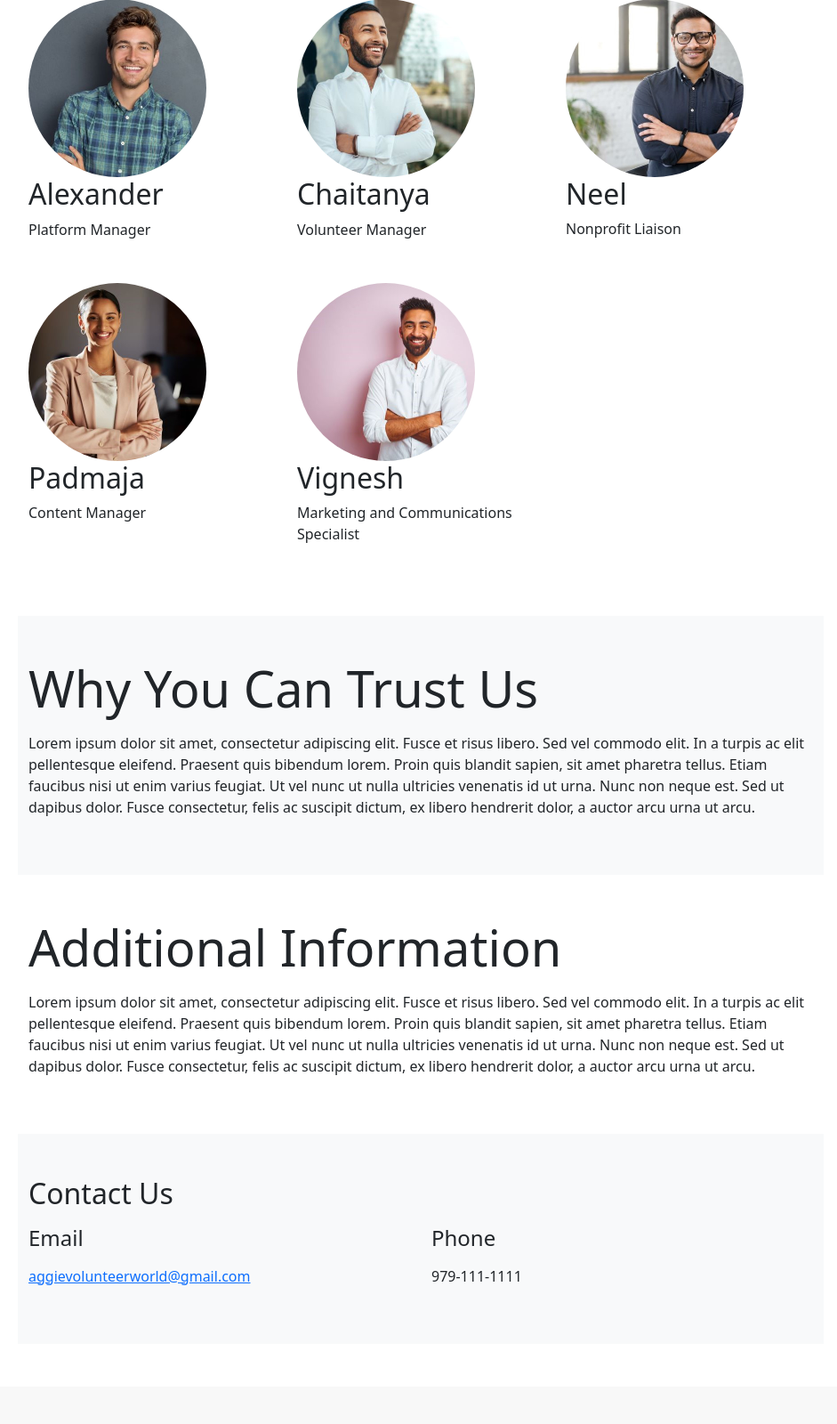
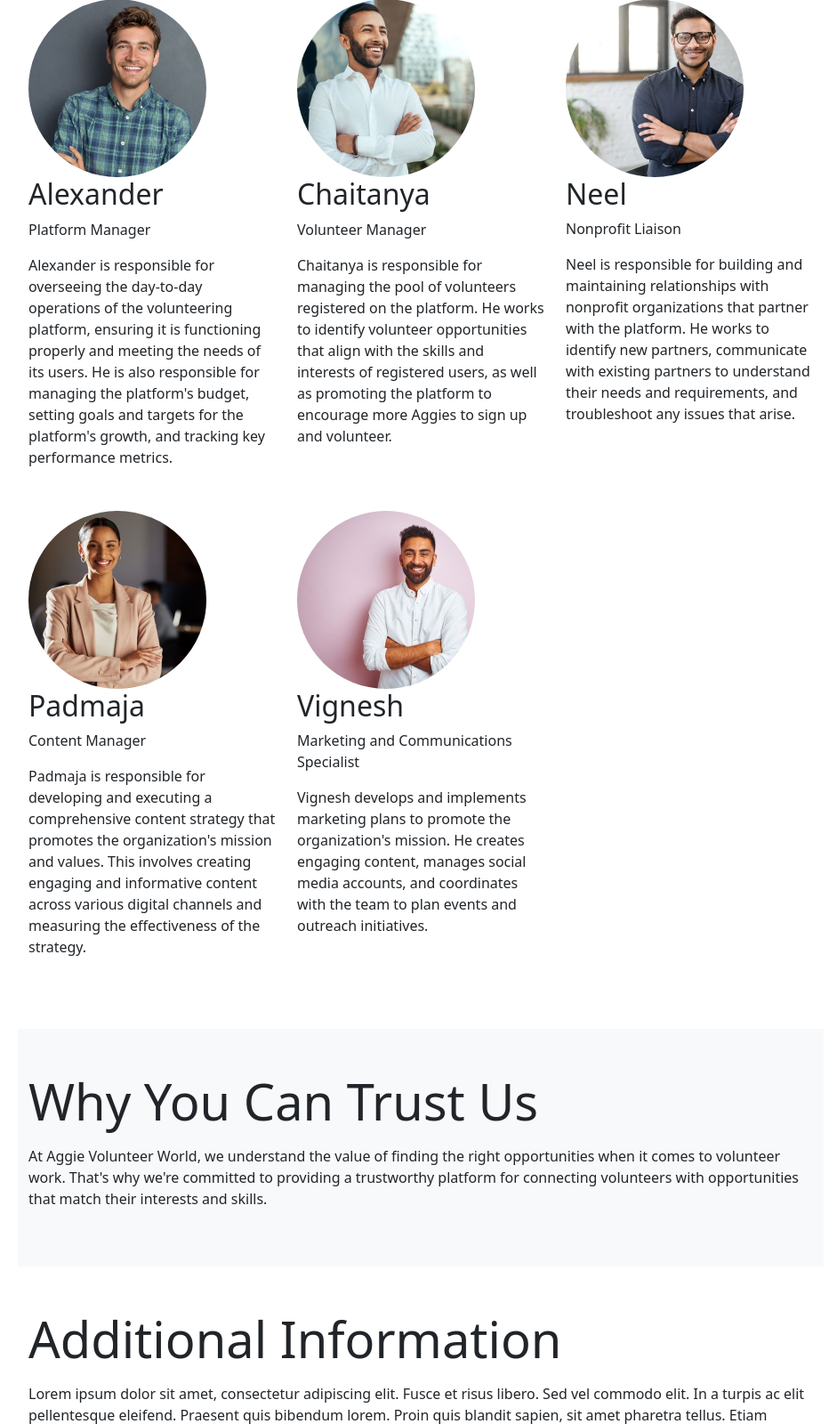
Before and after one commit to neelbedarkar/AggieVolunteerWorld, a Flask app: page /about_us in a window 1280 px wide. Shown: the part 1345-2945 px from the top of the page at 89% size, without its empty margins (167-1108 px from the left). Before the commit the page ends 2789 px from the top, so only its background shows below. Run offline with Flask 2, Linux system fonts and the light colour scheme; some libraries are stand-ins or nearby versions.

Commit message:
Update about_us.html

```diff
--- a/templates/about_us.html
+++ b/templates/about_us.html
@@ -119,29 +119,32 @@
           <img class="img-fluid rounded-circle" width="200" height="200" src="../static/images/Alex.jpg"/>
         <h2>Alexander</h2>
         <p>Platform Manager</p>
+          <p>Alexander is responsible for overseeing the day-to-day operations of the volunteering platform, ensuring it is functioning properly and meeting the needs of its users. He is also responsible for managing the platform's budget, setting goals and targets for the platform's growth, and tracking key performance metrics.</p>
       </div>
       <div class="col-md-4 col-xs-6 pb-3 mt-3">
           <img class="img-fluid rounded-circle" width="200" height="200" src="../static/images/Chaitanya.jpg"/>
         <h2>Chaitanya</h2>
         <p>Volunteer  Manager</p>
+          <p>Chaitanya is responsible for managing the pool of volunteers registered on the platform. He works to identify volunteer opportunities that align with the skills and interests of registered users, as well as promoting the platform to encourage more Aggies to sign up and volunteer.</p>
       </div>
      <div class="col-md-4 col-xs-6 pb-3 mt-3">
           <img class="img-fluid rounded-circle" width="200" height="200" src="../static/images/Neel.jpg"/>
         <h2>Neel</h2>
         <p>Nonprofit Liaison</p>
-
+      <p>Neel is responsible for building and maintaining relationships with nonprofit organizations that partner with the platform. He works to identify new partners, communicate with existing partners to understand their needs and requirements, and troubleshoot any issues that arise.</p>
       </div>
      <div class="col-md-4 col-xs-6 pb-3 mt-3" >
           <img class="img-fluid rounded-circle" width="200" height="200" src="../static/images/Padmaja.jpg"/>
         <h2>Padmaja</h2>
-        <p>Content Manager</p>
+          <p>Content Manager</p>
+        <p> Padmaja is responsible for developing and executing a comprehensive content strategy that promotes the organization's mission and values. This involves creating engaging and informative content across various digital channels and measuring the effectiveness of the strategy.</p>
 
       </div>
      <div class="col-md-4 col-xs-6 pb-3 mt-3">
           <img class="img-fluid rounded-circle" width="200" height="200" src="../static/images/Vignesh.jpg"/>
         <h2>Vignesh</h2>
-        <p>Marketing and Communications Specialist</p>
-
+         <p>Marketing and Communications Specialist</p>
+        <p>Vignesh develops and implements marketing plans to promote the organization's mission. He creates engaging content, manages social media accounts, and coordinates with the team to plan events and outreach initiatives.</p>
       </div>
         </div>
 
@@ -152,7 +155,10 @@
         <div class="display-4 font-weight-light mb-3">Why You Can Trust Us</div>
 
 
-    <p>Lorem ipsum dolor sit amet, consectetur adipiscing elit. Fusce et risus libero. Sed vel commodo elit. In a turpis ac elit pellentesque eleifend. Praesent quis bibendum lorem. Proin quis blandit sapien, sit amet pharetra tellus. Etiam faucibus nisi ut enim varius feugiat. Ut vel nunc ut nulla ultricies venenatis id ut urna. Nunc non neque est. Sed ut dapibus dolor. Fusce consectetur, felis ac suscipit dictum, ex libero hendrerit dolor, a auctor arcu urna ut arcu.</p>
+        <p>At Aggie Volunteer World, we understand the value of finding the right opportunities when
+        it comes to volunteer work.
+        That's why we're committed to providing a trustworthy platform for connecting volunteers with
+        opportunities that match their interests and skills.</p>
   </div>
 </section>
 <section id="additional-info" class="py-5">
```
